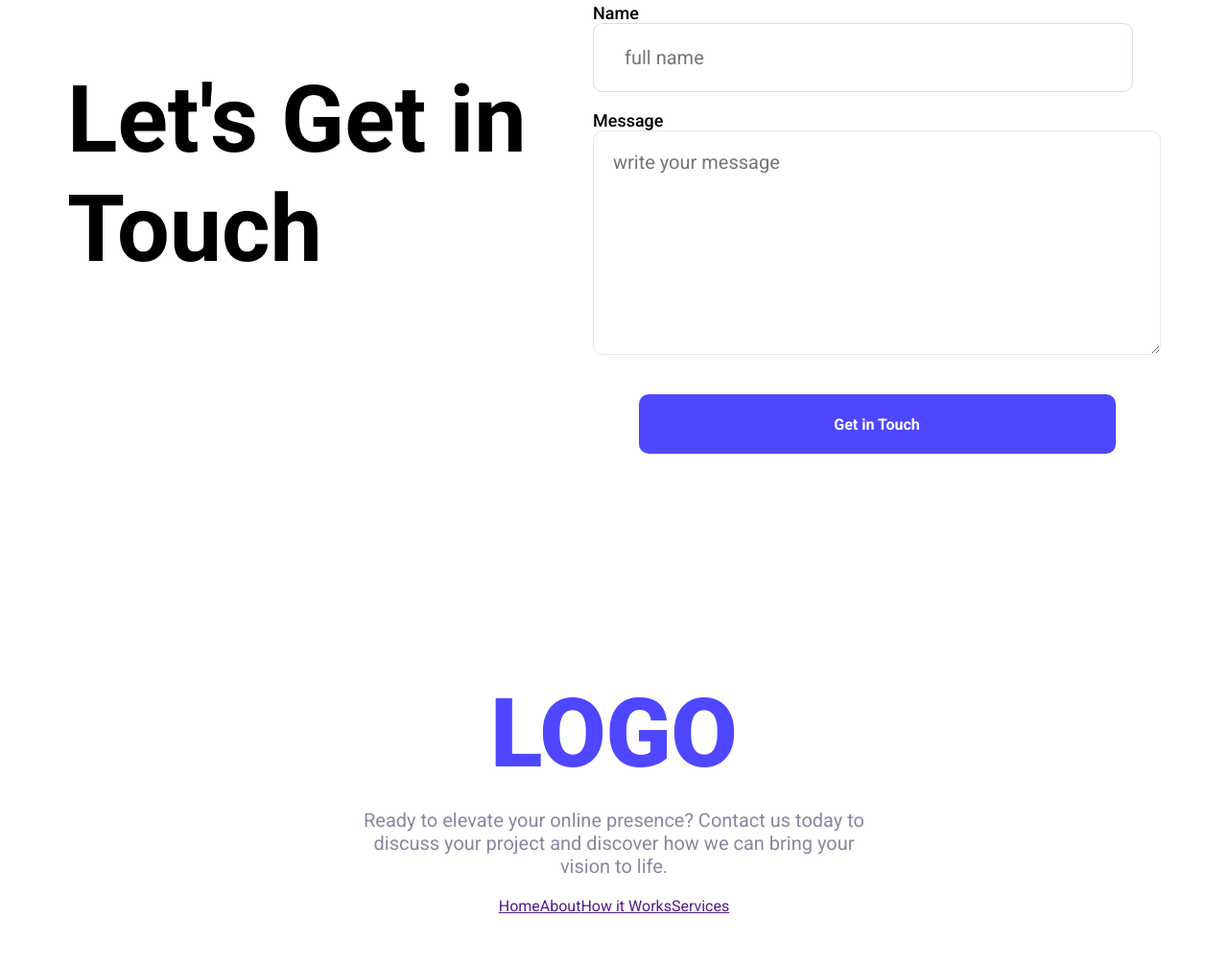
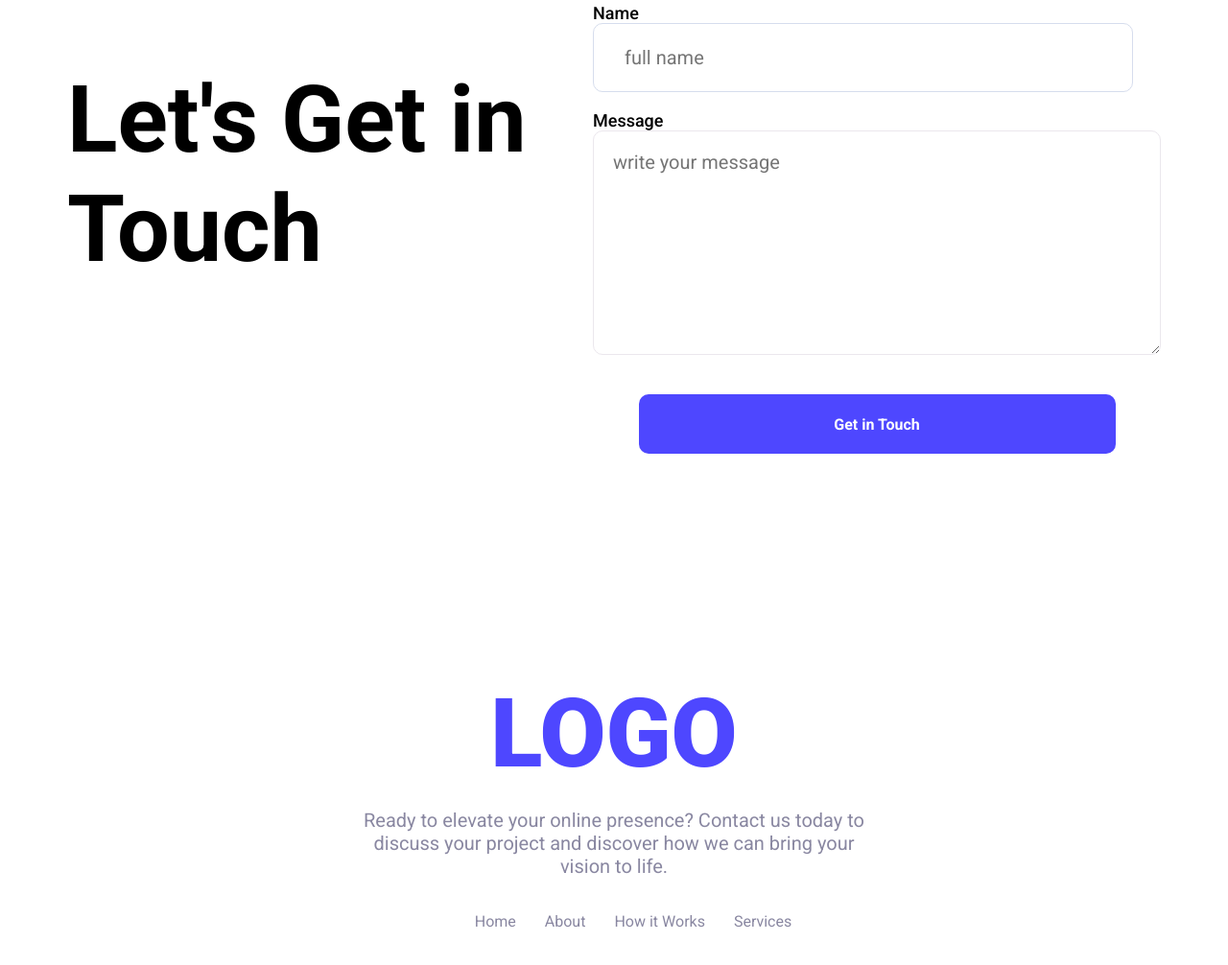
Before and after one commit to tahsin-99/tsp-ph-01, a plain HTML site: page index.html in a window 1280 px wide. Shown: the part 3290-4296 px from the top of the page at 96% size. Drawn offline with Linux system fonts and the light colour scheme.

Commit message:
all-complete

```diff
--- a/index.html
+++ b/index.html
@@ -187,10 +187,12 @@
       <p style="font-size:20px; font-weight:400;color:#8987A1;margin: 0;"> Ready to elevate your online presence?
         Contact us today to discuss your project and discover how we can bring your vision to life.</p>
       <div class="footer-text">
-        <a href="">Home</a>
-        <a href="">About</a>
-        <a href="">How it Works</a>
-        <a href="">Services</a>
+       <ul>
+        <li><a href="https://www.youtube.com/">Home</a></li>
+        <li><a href="https://www.facebook.com/">About</a></li>
+        <li><a href="https://www.linkedin.com/">How it Works</a></li>
+        <li><a href="https://x.com/?lang=en">Services</a></li>
+       </ul>
         <p></p>
       </div>
     </div>
--- a/styles/style.css
+++ b/styles/style.css
@@ -312,3 +312,17 @@ nav {
     color: #8987A1;
 
 }
+.footer-text ul {
+    display: flex;
+    align-items: center;
+    justify-content:center;
+    gap: 30px;
+}
+.footer-text ul li{
+    list-style: none;
+
+}
+.footer-text  li a{
+    text-decoration: none;
+    color: #8987A1;
+}
```
